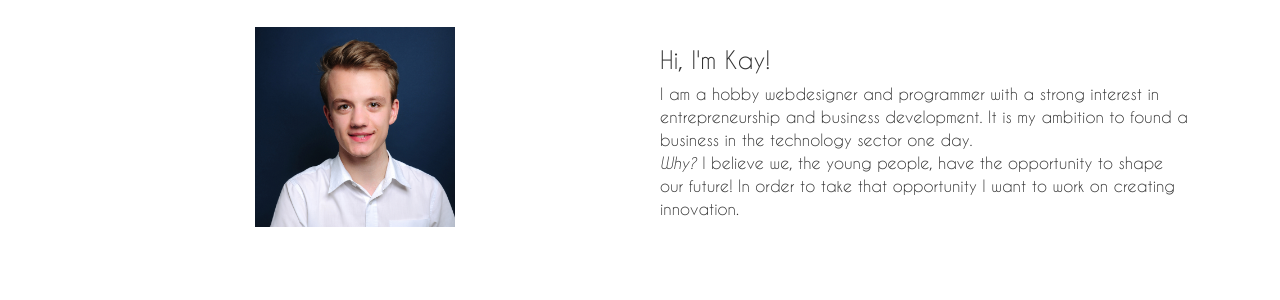
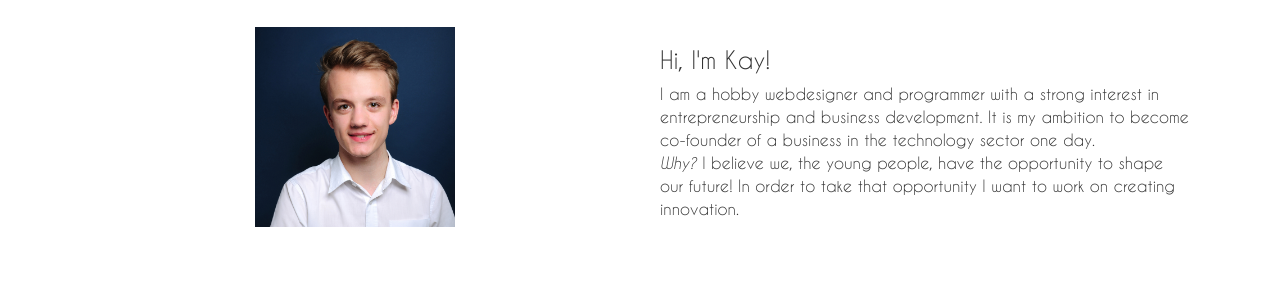
Before and after one commit to Maxomann/Maxomann.github.io, a Jekyll site: the page built from index.html, in a window 1280 px wide and 900 px high, scrolled down 3047 px. Shown: the part 176-476 px from the top of the window. Built offline with Jekyll 4.4.1, drawn with Linux system fonts in a browser that asks for light colours.

Commit message:
small change

```diff
--- a/index.html
+++ b/index.html
@@ -80,7 +80,7 @@ robot_tags:
             <p>
                 I am a hobby webdesigner and programmer with a strong interest in entrepreneurship
                 and business development.
-                It is my ambition to found a business in the technology sector one day.<br>
+                It is my ambition to become co-founder of a business in the technology sector one day.<br>
                 <i>Why?</i> I believe we, the young people, have the opportunity to shape our future!
                 In order to take that opportunity I want to work on creating innovation.
             </p>
```
